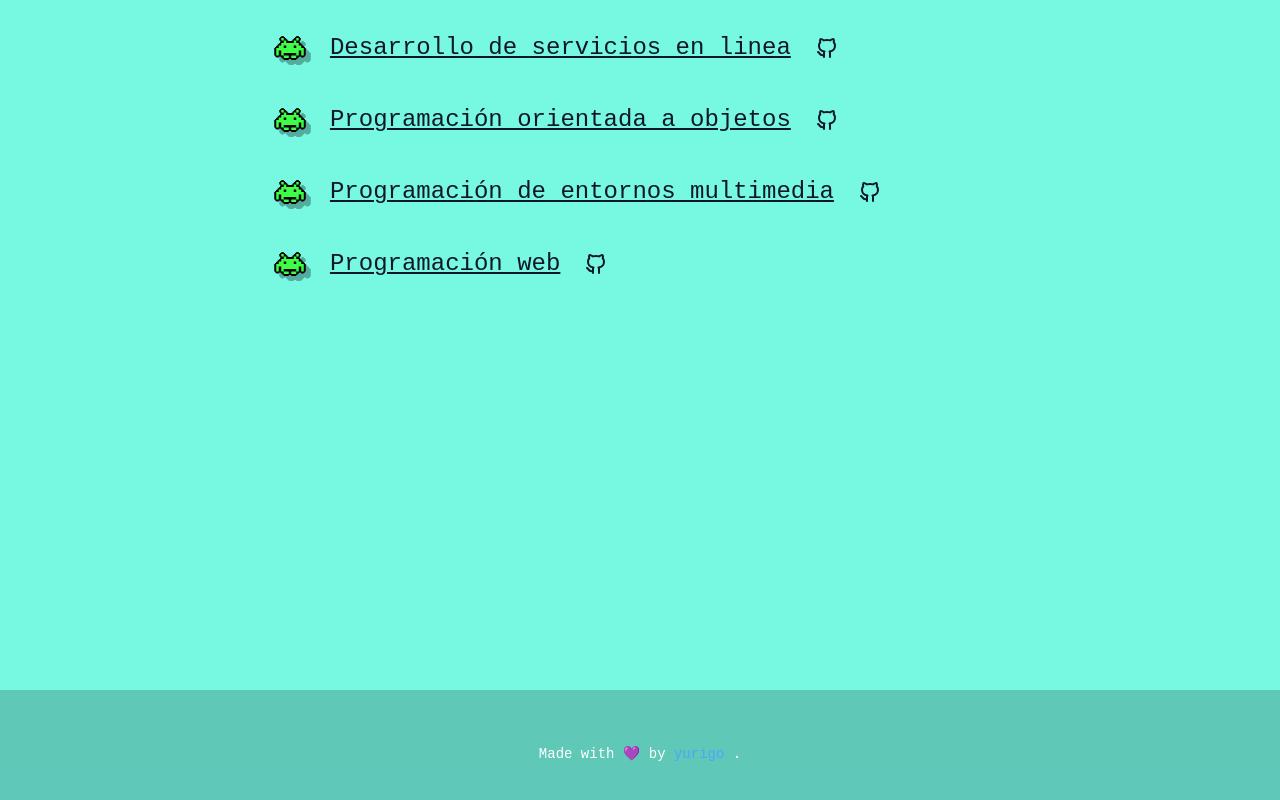
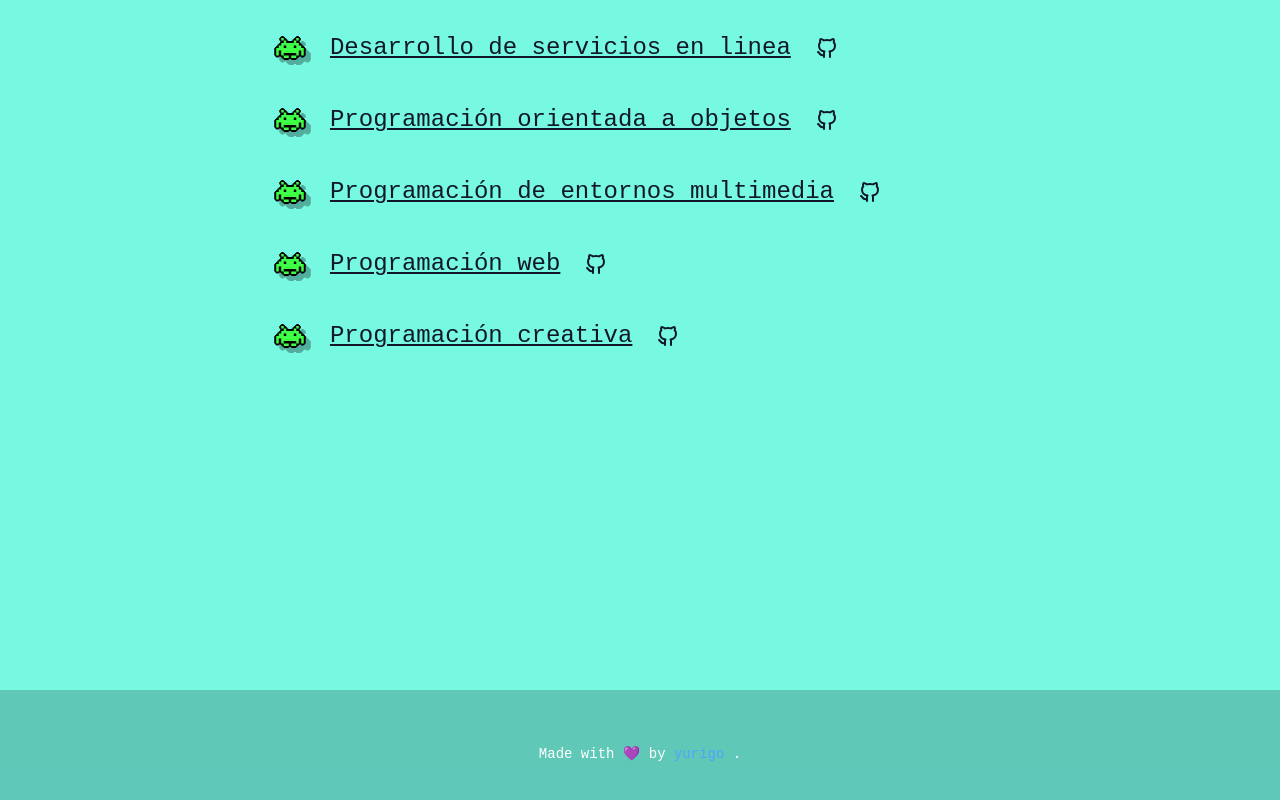
Before and after one commit to yurigo/yurigo.dev, an Astro site: page / in a window 1280 px wide. Shown: the part 2790-3590 px from the top of the page. Built offline with nearby package versions, Linux system fonts and the light colour scheme; Astro itself is replaced by a stand-in of ours.

Commit message:
chore: update resources with Creative Code

```diff
--- a/src/components/sections/Resources.astro
+++ b/src/components/sections/Resources.astro
@@ -59,6 +59,16 @@ import SpaceInvader from "../icons/SpaceInvader.astro";
         target="_blank"><Github /></a
       >
     </li>
+    <li>
+      <a class="text-2xl" href="https://p5js.yurigo.dev" target="_blank"
+        >Programación creativa</a
+      >
+      <a
+        class="text-xl"
+        href="https://github.com/yurigo/p5.js-sketches"
+        target="_blank"><Github /></a
+      >
+    </li>
   </ul>
 </article>
 
```
